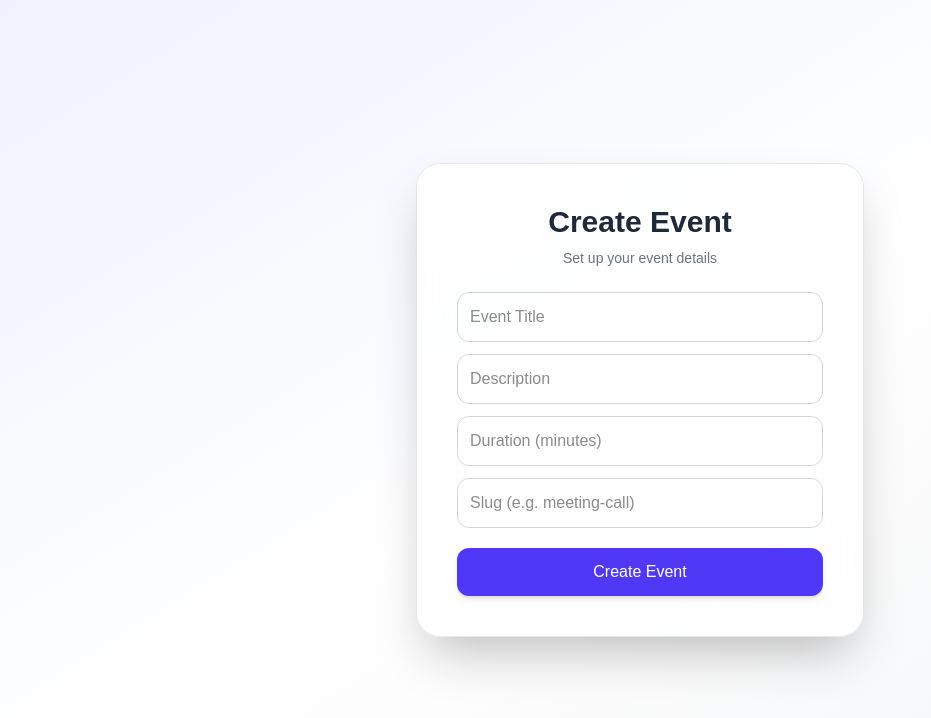
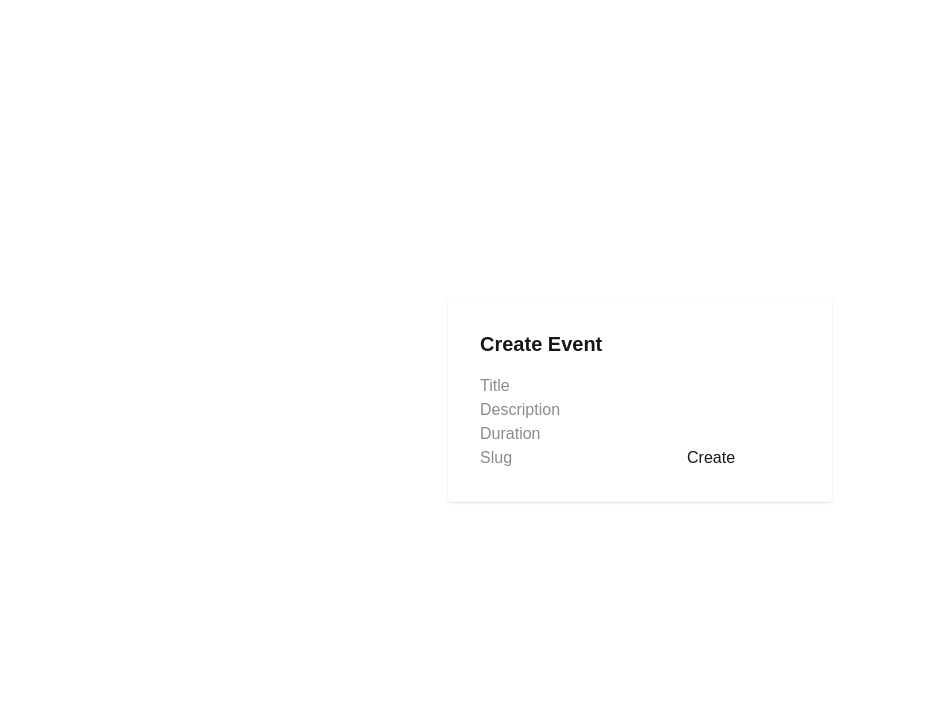
Before and after one commit to MadhviSalaria/cal-clone, a Next.js app in the folder frontend/: page /create-event in a window 1280 px wide. Shown: the top 718 px of the page, without its empty margins (0-931 px from the left). Built offline with nearby package versions, Linux system fonts and the light colour scheme.

Commit message:
navigation fixed

```diff
--- a/frontend/app/create-event/page.tsx
+++ b/frontend/app/create-event/page.tsx
@@ -1,21 +1,20 @@
 "use client";
+
 import { useState } from "react";
+import { useRouter } from "next/navigation";
 import axios from "axios";
 
 export default function CreateEvent() {
-  const [title, setTitle] = useState<string>("");
-  const [description, setDescription] = useState<string>("");
-  const [duration, setDuration] = useState<string>("");
-  const [slug, setSlug] = useState<string>("");
+  const router = useRouter();
+
+  const [title, setTitle] = useState("");
+  const [description, setDescription] = useState("");
+  const [duration, setDuration] = useState("");
+  const [slug, setSlug] = useState("");
 
   const handleSubmit = async () => {
-    if (!title || !duration || !slug) {
-      alert("Please fill required fields ");
-      return;
-    }
-
     try {
-      await axios.post("https://cal-clone-pkww.onrender.com/events", {
+      await axios.post("https://cal-clone.onrender.com/events", {
         title,
         description,
         duration,
@@ -24,69 +23,25 @@ export default function CreateEvent() {
 
       alert("Event Created Successfully ");
 
-      setTitle("");
-      setDescription("");
-      setDuration("");
-      setSlug("");
+      router.push("/dashboard");
 
-    } catch {
+    } catch (err) {
       alert("Error creating event ");
     }
   };
 
   return (
-    <div className="min-h-screen flex items-center justify-center bg-gradient-to-br from-indigo-50 via-white to-gray-100 px-4">
+    <div className="min-h-screen flex items-center justify-center">
+      <div className="bg-white p-8 shadow rounded w-96">
 
-      <div className="backdrop-blur-lg bg-white/80 border border-gray-200 p-8 sm:p-10 rounded-3xl shadow-2xl w-full max-w-md transition-all">
+        <h2 className="text-xl font-bold mb-4">Create Event</h2>
 
-        <h2 className="text-3xl font-bold mb-2 text-center text-gray-800">
-          Create Event
-        </h2>
+        <input placeholder="Title" onChange={(e) => setTitle(e.target.value)} />
+        <input placeholder="Description" onChange={(e) => setDescription(e.target.value)} />
+        <input placeholder="Duration" onChange={(e) => setDuration(e.target.value)} />
+        <input placeholder="Slug" onChange={(e) => setSlug(e.target.value)} />
 
-        <p className="text-center text-gray-500 mb-6 text-sm">
-          Set up your event details
-        </p>
-
-        {/* Title */}
-        <input
-          value={title}
-          className="border border-gray-300 p-3 w-full mb-3 rounded-xl focus:outline-none focus:ring-2 focus:ring-indigo-500 transition"
-          placeholder="Event Title"
-          onChange={(e) => setTitle(e.target.value)}
-        />
-
-        {/* Description */}
-        <input
-          value={description}
-          className="border border-gray-300 p-3 w-full mb-3 rounded-xl focus:outline-none focus:ring-2 focus:ring-indigo-500 transition"
-          placeholder="Description"
-          onChange={(e) => setDescription(e.target.value)}
-        />
-
-        {/* Duration */}
-        <input
-          type="number"
-          value={duration}
-          className="border border-gray-300 p-3 w-full mb-3 rounded-xl focus:outline-none focus:ring-2 focus:ring-indigo-500 transition"
-          placeholder="Duration (minutes)"
-          onChange={(e) => setDuration(e.target.value)}
-        />
-
-        {/* Slug */}
-        <input
-          value={slug}
-          className="border border-gray-300 p-3 w-full mb-5 rounded-xl focus:outline-none focus:ring-2 focus:ring-indigo-500 transition"
-          placeholder="Slug (e.g. meeting-call)"
-          onChange={(e) => setSlug(e.target.value)}
-        />
-
-        {/* Button */}
-        <button
-          onClick={handleSubmit}
-          className="bg-indigo-600 text-white py-3 rounded-xl w-full hover:bg-indigo-700 transition-all duration-200 shadow-md hover:shadow-lg"
-        >
-          Create Event
-        </button>
+        <button onClick={handleSubmit}>Create</button>
 
       </div>
     </div>
--- a/frontend/app/dashboard/page.tsx
+++ b/frontend/app/dashboard/page.tsx
@@ -1,6 +1,8 @@
 "use client";
+
 import { useEffect, useState } from "react";
 import axios from "axios";
+import Link from "next/link";
 
 interface EventType {
   id: number;
@@ -31,19 +33,37 @@ export default function Dashboard() {
   return (
     <div className="min-h-screen bg-gradient-to-br from-indigo-50 via-white to-gray-100 px-4 py-10">
 
-      <div className="max-w-3xl mx-auto">
+      <div className="max-w-4xl mx-auto">
 
-        <h1 className="text-4xl font-bold mb-8 text-gray-900">
-          My Events
-        </h1>
+        {/* HEADER */}
+        <div className="flex justify-between items-center mb-8">
+          <h1 className="text-4xl font-bold text-gray-900">
+            My Events
+          </h1>
+
+          {/*  Create Event Button */}
+          <Link
+            href="/create-event"
+            className="bg-black text-white px-5 py-2 rounded-lg hover:bg-gray-800 transition"
+          >
+            + Create Event
+          </Link>
+        </div>
 
         {/* Loading */}
         {loading ? (
           <p className="text-center text-gray-500">Loading...</p>
         ) : events.length === 0 ? (
-          <p className="text-center text-gray-500">
-            No events found
-          </p>
+          <div className="text-center text-gray-500">
+            <p>No events found </p>
+
+            <Link
+              href="/create-event"
+              className="inline-block mt-4 bg-indigo-600 text-white px-4 py-2 rounded-lg hover:bg-indigo-700"
+            >
+              Create Your First Event
+            </Link>
+          </div>
         ) : (
           <div className="space-y-5">
             {events.map((event) => (
@@ -66,18 +86,17 @@ export default function Dashboard() {
                   Duration: {event.duration} mins
                 </p>
 
-                {/* Button */}
-                <a
+                {/*  Button (fixed with Link) */}
+                <Link
                   href={`/book/${event.slug}`}
                   className="inline-block mt-4 bg-indigo-600 text-white px-4 py-2 rounded-lg hover:bg-indigo-700 transition text-sm shadow hover:shadow-md"
                 >
                   Book Now →
-                </a>
+                </Link>
               </div>
             ))}
           </div>
         )}
-
       </div>
     </div>
   );
```
